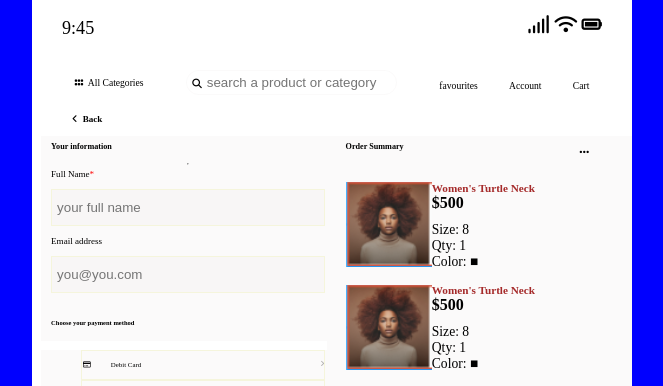
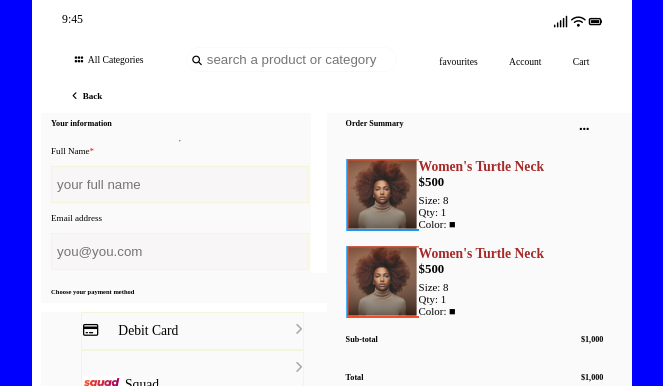
Before and after one commit to frace-engineering/responsive-page, a plain HTML site: page index.html in a window 1280 px wide. Shown: the top 386 px of the page, without its empty margins (308-971 px from the left). Drawn offline with Linux system fonts and the light colour scheme.

Commit message:
final touch

```diff
--- a/index.css
+++ b/index.css
@@ -57,7 +57,7 @@ body{
 .column1 div{
     background-color: rgba(211, 208, 208, 0.1);
     padding-right:2px;
-    padding-bottom:10px;
+    padding-bottom:0.31em;
 }
 .column1{
     flex:1;
@@ -80,20 +80,21 @@ body{
 }
 .column1 li{
     font-size:0.76em;
+    width:90%;
 }
-.description ul li:nth-child(1){
-    font-size:0.7rem;
+.visible li:nth-child(1){
+    font-size:0.6rem;
     color:brown;
     font-weight:800;
     padding-top:0.4em;
 }
 .visible li:nth-child(2){
-    font-size:1em;
+    font-size:0.8em;
     color:black;
     font-weight:900;
 }
-.description ul li:nth-child(3){
-    padding-top:10px;
+.visible li:nth-child(3){
+    padding-top:0.1em;
 }
 
 .order{
@@ -114,12 +115,14 @@ body{
 }
 img{
     padding-top:15px;
+    height:30%;
 }
 .form{
     display: flex;
     flex-direction: column;
     padding-left:10px;
     padding-bottom:10px;
+    width:90%;
     justify-content: space-between;
 }
 .form input{
@@ -146,6 +149,7 @@ img{
 .sub{
     display:flex;
     justify-content: space-between;
+    width:90%;
 }
 a{
     text-align:center;
@@ -181,24 +185,34 @@ a{
         margin:0 auto;
         width:40%;
     }
+    .column1 li{
+        font-size:1.5em;
+        width:90%;
+    }
     .column2{
         margin:0 auto;
         width:40%;
         padding-left:2em;
     }
+    img{
+        height:100%;
+    }
     .invisible li{
-        font-size:1.5em;
+        font-size:1.2em;
     }
     .invisible li:nth-child(1){
-        font-size:0.9em;
+        font-size:1.5em;
         color:brown;
         font-weight:800;
         padding-top:0.4em
     }
     .invisible li:nth-child(2){
-        font-size:1rem;
+        font-size:0.8rem;
         color:black;
         font-weight:800;
+    }
+    .invisible li:nth-child(3){
+        padding-top: 0.3em;
     }
     .two{
         display:none;
@@ -244,7 +258,7 @@ a{
         padding-top:0.7em
     }
     .bar-time{
-        font-size:2em;
+        font-size:1.3em;
     }
     .visible{
         display:none;
```
